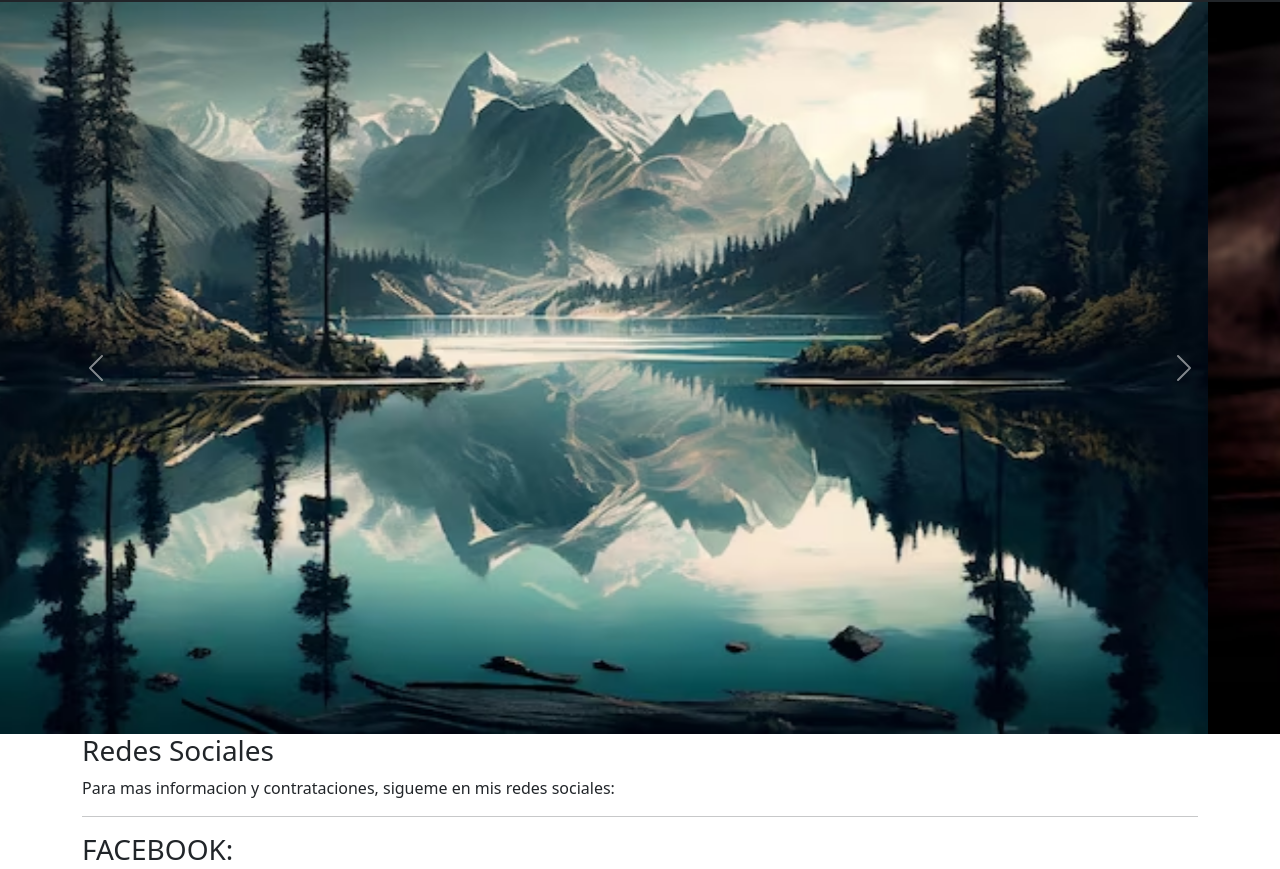
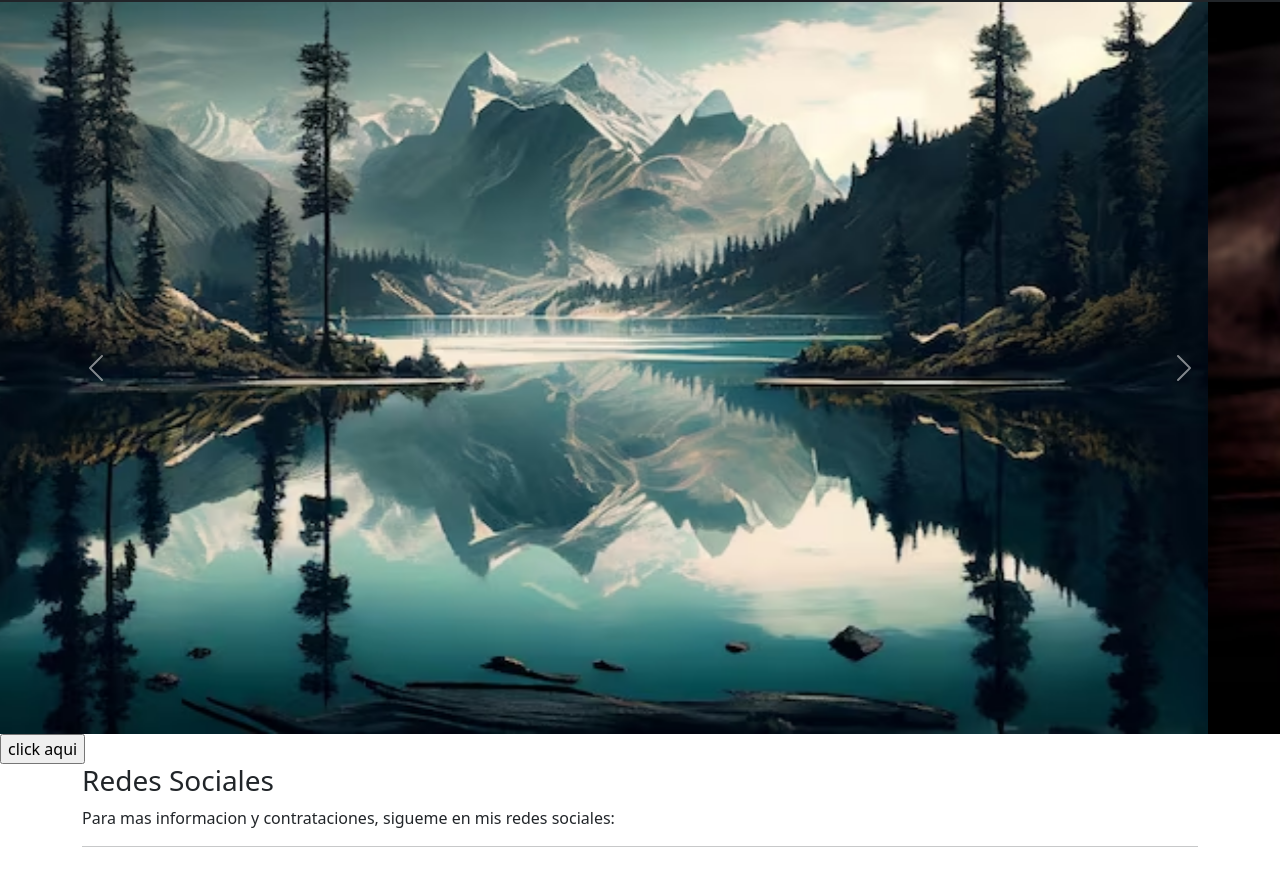
Before and after one commit to JeanCarloNieves/JeanCarloNieves.github.io, a plain HTML site: page index.html in a window 1280 px wide. Shown: the part 54-923 px from the top of the page. Drawn offline with nearby package versions, Linux system fonts and the light colour scheme.

Commit message:
Agregando archivos javascript

```diff
--- a/index.html
+++ b/index.html
@@ -3,6 +3,7 @@
 <head>
     <meta charset="UTF-8">
     <meta name="viewport" content="width=device-width, initial-scale=1.0">
+    <script src="js.js"></script>
     <title>Lenguajes</title>
 
     <link href="https://cdn.jsdelivr.net/npm/bootstrap@5.3.3/dist/css/bootstrap.min.css" rel="stylesheet" integrity="sha384-QWTKZyjpPEjISv5WaRU9OFeRpok6YctnYmDr5pNlyT2bRjXh0JMhjY6hW+ALEwIH" crossorigin="anonymous">
@@ -51,6 +52,7 @@
           <span class="visually-hidden">Next</span>
         </button>
       </div>
+      <input type="button" onclick="hola()" value="click aqui">
 
       <footer>
         <div class="footer container">
--- /dev/null
+++ b/js.js
@@ -0,0 +1,3 @@
+function hola (){
+    alert("Saludos, esta es mi pagina web");
+}
```
